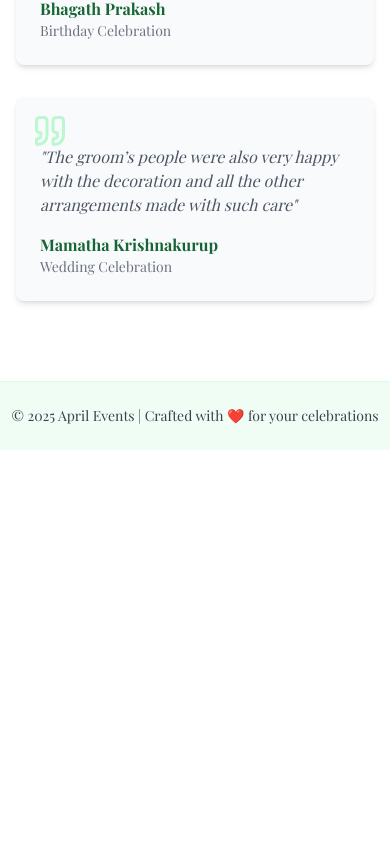
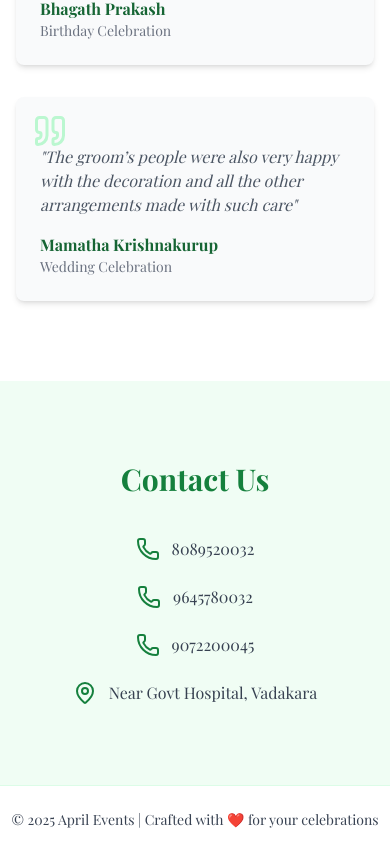
Before and after one commit to sidharth2424/april-events, a React (Create React App) app in the folder frontend/: page / in a window 390 px wide. Shown: the part 3328-4182 px from the top of the page. Before the commit the page ends 3778 px from the top, so only its background shows below. Built offline with nearby package versions, Linux system fonts and the light colour scheme; the HTML template or start-up script is replaced by a standard one; a web font is replaced by a local one.

Commit message:
contact section

```diff
--- a/frontend/src/pages/HomePage.js
+++ b/frontend/src/pages/HomePage.js
@@ -1,5 +1,5 @@
 import React, { useState, useEffect } from "react";
-import { Menu, Heart, Briefcase, PartyPopper, Quote } from "lucide-react";
+import { Menu, Heart, Briefcase, PartyPopper, Quote, Phone, MapPin } from "lucide-react";
 
 const HomePage = () => {
   const [mobileMenuOpen, setMobileMenuOpen] = useState(false);
@@ -73,6 +73,7 @@ const HomePage = () => {
             <span onClick={() => scrollToSection("about")} className="hover:text-green-600 text-gray-800 cursor-pointer">About</span>
             <span onClick={() => scrollToSection("services")} className="hover:text-green-600 text-gray-800 cursor-pointer">Services</span>
             <span onClick={() => scrollToSection("gallery")} className="hover:text-green-600 text-gray-800 cursor-pointer">Gallery</span>
+            <span onClick={() => scrollToSection("contact")} className="hover:text-green-600 text-gray-800 cursor-pointer">Contact</span>
           </div>
           <img src={`${process.env.PUBLIC_URL}/aprileventslogo.jpeg`} alt="April Events Logo" className="h-14 object-contain" />
         </div>
@@ -91,6 +92,7 @@ const HomePage = () => {
             <span onClick={() => scrollToSection("about")} className="block py-2 text-gray-800 hover:text-green-600 cursor-pointer">About</span>
             <span onClick={() => scrollToSection("services")} className="block py-2 text-gray-800 hover:text-green-600 cursor-pointer">Services</span>
             <span onClick={() => scrollToSection("gallery")} className="block py-2 text-gray-800 hover:text-green-600 cursor-pointer">Gallery</span>
+            <span onClick={() => scrollToSection("contact")} className="block py-2 text-gray-800 hover:text-green-600 cursor-pointer">Contact</span>
           </div>
         )}
       </nav>
@@ -147,8 +149,19 @@ const HomePage = () => {
         </div>
       </section>
 
+      {/* Contact Section */}
+      <section id="contact" className="py-20 bg-green-50 text-center px-4">
+        <h2 className="text-3xl sm:text-4xl font-bold mb-10 text-green-700">Contact Us</h2>
+        <div className="max-w-2xl mx-auto space-y-6 text-gray-700">
+          <p className="flex items-center justify-center gap-3"><Phone size={24} className="text-green-700" /> 8089520032</p>
+          <p className="flex items-center justify-center gap-3"><Phone size={24} className="text-green-700" /> 9645780032</p>
+          <p className="flex items-center justify-center gap-3"><Phone size={24} className="text-green-700" /> 9072200045</p>
+          <p className="flex items-center justify-center gap-3"><MapPin size={24} className="text-green-700" /> Near Govt Hospital, Vadakara</p>
+        </div>
+      </section>
+
       {/* Footer */}
-      <footer className="bg-green-50 text-center py-6 text-gray-700 text-sm border-t border-green-100">
+      <footer className="bg-white text-center py-6 text-gray-700 text-sm border-t border-green-100">
         © {new Date().getFullYear()} April Events | Crafted with ❤️ for your celebrations
       </footer>
     </div>
```
